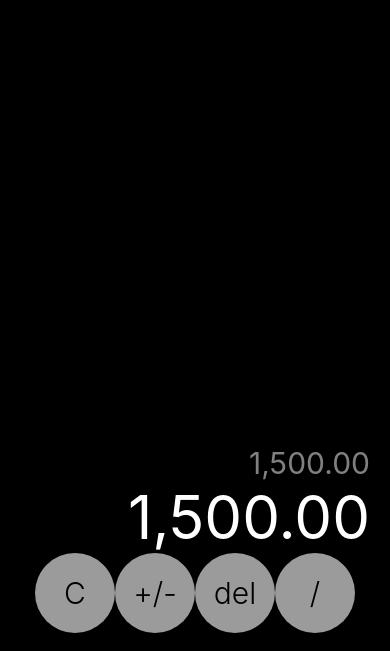
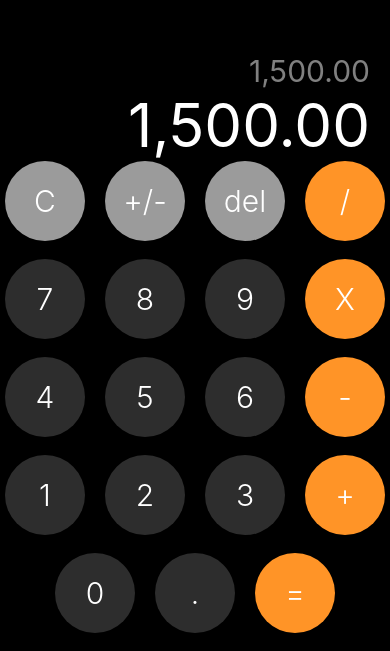
Before and after one commit to Dante1704/react-native-apps, a React Native app in the folder 03-calculadora/: screen / in a window 390 px wide. Shown: the part 193-844 px from the top of the page. Built offline with nearby package versions, Linux system fonts and the light colour scheme.

Commit message:
creados botones de la calculadora, falta el 0 que es distinto a los demas

```diff
--- a/03-calculadora/src/components/BotonCalc.tsx
+++ b/03-calculadora/src/components/BotonCalc.tsx
@@ -3,12 +3,13 @@ import { Text, View } from 'react-native'
 import { styles } from '../theme/appTheme'
 
 interface Props {
-    texto: string
+    texto: string,
+    color: string
 }
 
-export const BotonCalc = ({ texto }: Props) => {
+export const BotonCalc = ({ texto, color }: Props) => {
     return (
-        <View style={styles.boton}>
+        <View style={{ ...styles.boton, backgroundColor: color }}>
             <Text style={styles.botonTexto}>{texto}</Text>
         </View>
     )
--- a/03-calculadora/src/screen/CalculadoraScreen.tsx
+++ b/03-calculadora/src/screen/CalculadoraScreen.tsx
@@ -13,11 +13,38 @@ export const CalculadoraScreen = () => {
                 1,500.00
             </Text>
             <View style={styles.fila}>
-                <BotonCalc texto="C" />
-                <BotonCalc texto="+/-" />
-                <BotonCalc texto="del" />
-                <BotonCalc texto="/" />
+                {/* Boton */}
+                <BotonCalc texto="C" color={styles.grisClaro.backgroundColor} />
+                <BotonCalc texto="+/-" color={styles.grisClaro.backgroundColor} />
+                <BotonCalc texto="del" color={styles.grisClaro.backgroundColor} />
+                <BotonCalc texto="/" color={styles.naranja.backgroundColor} />
             </View>
-        </View>
+            {/* #2D2D2D gris oscuro */}
+            <View style={styles.fila}>
+                <BotonCalc texto="7" color={styles.grisOscuro.backgroundColor} />
+                <BotonCalc texto="8" color={styles.grisOscuro.backgroundColor} />
+                <BotonCalc texto="9" color={styles.grisOscuro.backgroundColor} />
+                <BotonCalc texto="X" color={styles.naranja.backgroundColor} />
+            </View>
+            <View style={styles.fila}>
+                <BotonCalc texto="4" color={styles.grisOscuro.backgroundColor} />
+                <BotonCalc texto="5" color={styles.grisOscuro.backgroundColor} />
+                <BotonCalc texto="6" color={styles.grisOscuro.backgroundColor} />
+                <BotonCalc texto="-" color={styles.naranja.backgroundColor} />
+            </View>
+            <View style={styles.fila}>
+                <BotonCalc texto="1" color={styles.grisOscuro.backgroundColor} />
+                <BotonCalc texto="2" color={styles.grisOscuro.backgroundColor} />
+                <BotonCalc texto="3" color={styles.grisOscuro.backgroundColor} />
+                <BotonCalc texto="+" color={styles.naranja.backgroundColor} />
+            </View>
+            {/* #FF9427  naranja */}
+            <View style={styles.fila}>
+
+                <BotonCalc texto="0" color={styles.grisOscuro.backgroundColor} />
+                <BotonCalc texto="." color={styles.grisOscuro.backgroundColor} />
+                <BotonCalc texto="=" color={styles.naranja.backgroundColor} />
+            </View>
+        </View >
     )
 }
--- a/03-calculadora/src/theme/appTheme.tsx
+++ b/03-calculadora/src/theme/appTheme.tsx
@@ -29,15 +29,24 @@ export const styles = StyleSheet.create({
     boton: {
         height: 80,
         width: 80,
+        borderRadius: 100,
+        justifyContent: 'center',
+        marginHorizontal: 10
+    },
+    grisClaro: {
         backgroundColor: '#9B9B9B',
-        borderRadius: 100,
-        justifyContent: 'center'
+    },
+    grisOscuro: {
+        backgroundColor: '#2D2D2D'
+    },
+    naranja: {
+        backgroundColor: '#FF9427'
     },
     botonTexto: {
         textAlign: 'center',
         padding: 10,
         fontSize: 30,
-        color: 'black',
+        color: 'white',
         fontWeight: '300'
     }
 })
```
